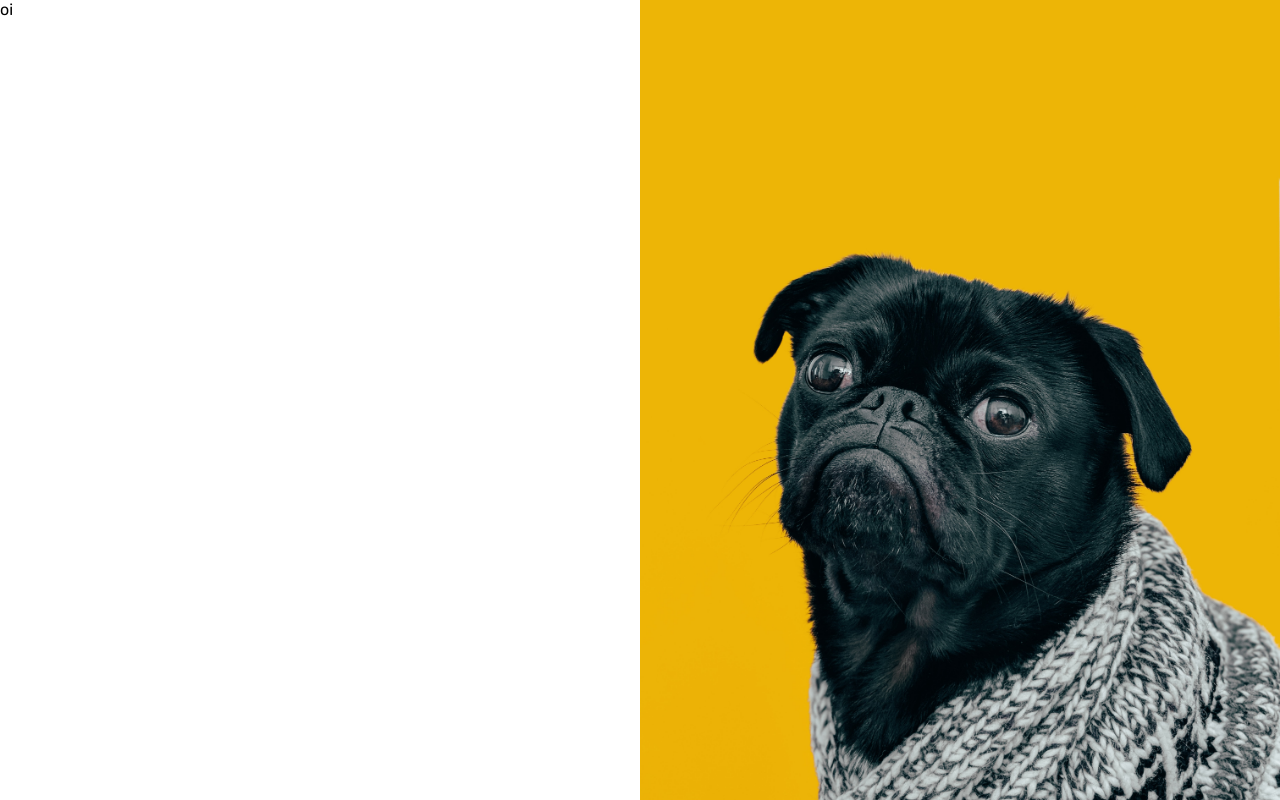
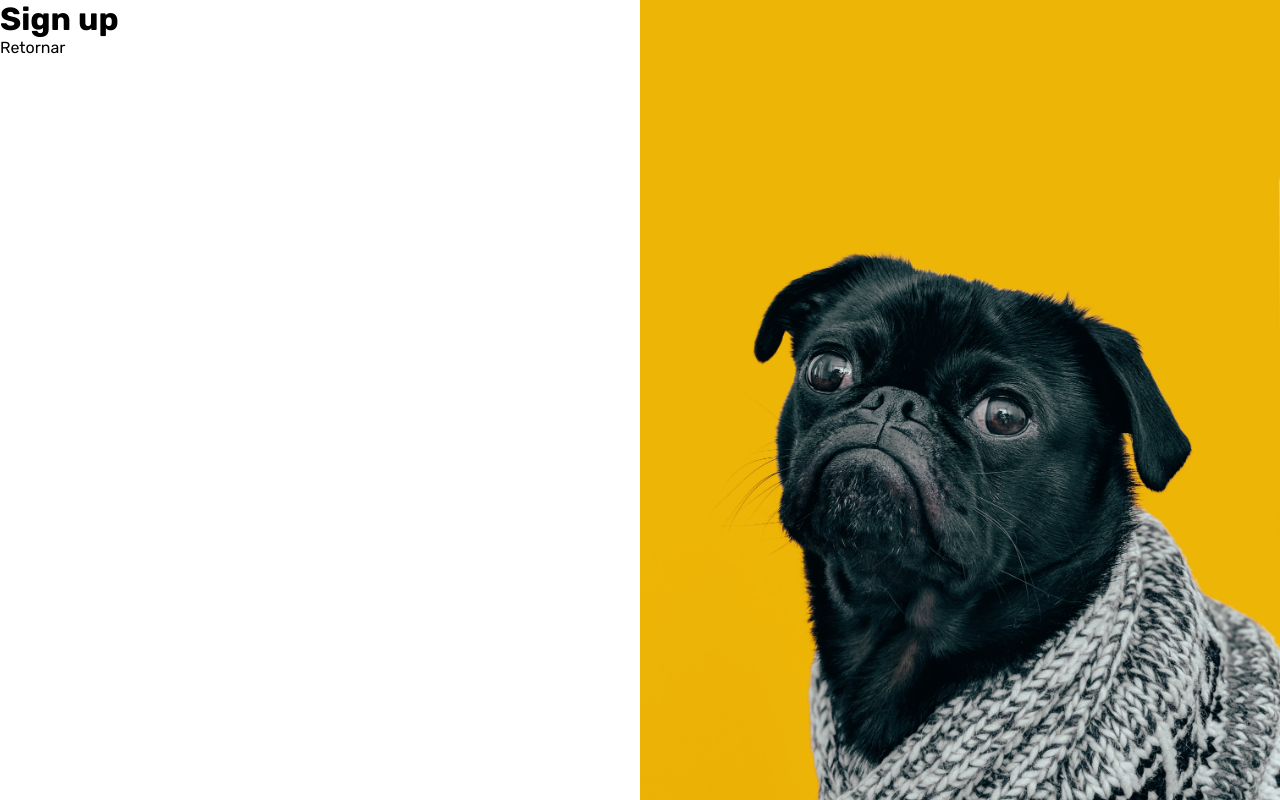
Before and after one commit to andersonszdc/My-dog, a Next.js app: page /signUp in a window 1280 px wide. Built offline with nearby package versions, Linux system fonts and the light colour scheme.

Commit message:
added framer-motion

```diff
--- a/package.json
+++ b/package.json
@@ -8,6 +8,7 @@
     "lint": "next lint"
   },
   "dependencies": {
+    "framer-motion": "^6.2.1",
     "next": "12.0.8",
     "react": "17.0.2",
     "react-dom": "17.0.2",
--- a/src/pages/signUp.tsx
+++ b/src/pages/signUp.tsx
@@ -1,8 +1,28 @@
 import React from "react";
 import LoginLayout from "../components/loginLayout";
+import { motion } from "framer-motion";
+import Link from "next/link";
+
+const variants = {
+  hidden: { opacity: 0, x: -200, y: 0 },
+  enter: { opacity: 1, x: 0, y: 0 },
+  exit: { opacity: 0, x: 0, y: -100 },
+};
 
 const Index = () => {
-  return <div>oi</div>;
+  return (
+    <motion.div
+      key="signUp"
+      variants={variants}
+      initial="hidden"
+      animate="enter"
+      exit="exit"
+      transition={{ type: "linear" }}
+    >
+      <h1>Sign up</h1>
+      <Link href="/">Retornar</Link>
+    </motion.div>
+  );
 };
 
 Index.layout = LoginLayout;
```
Also changed, not shown: src/components/login/index.tsx (+17 -3 lines), 1 other file (tests, documents, lock files or other folders).
